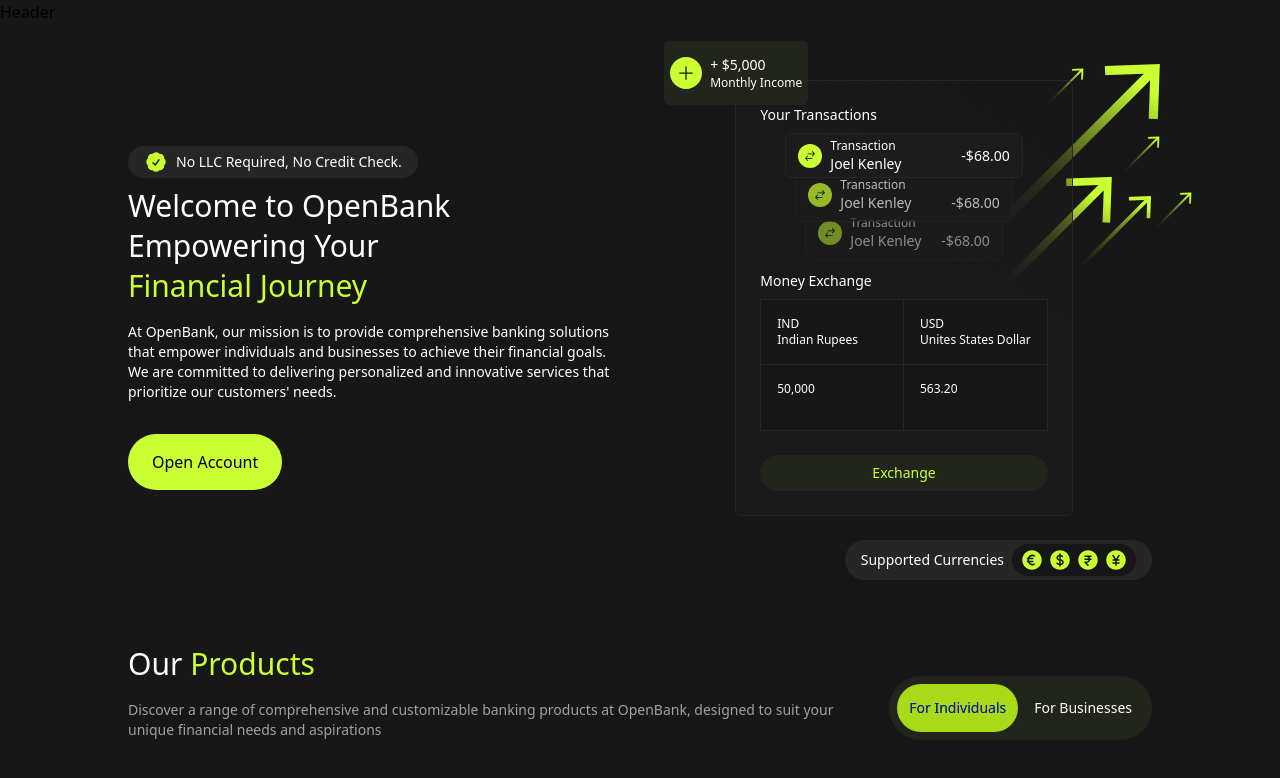
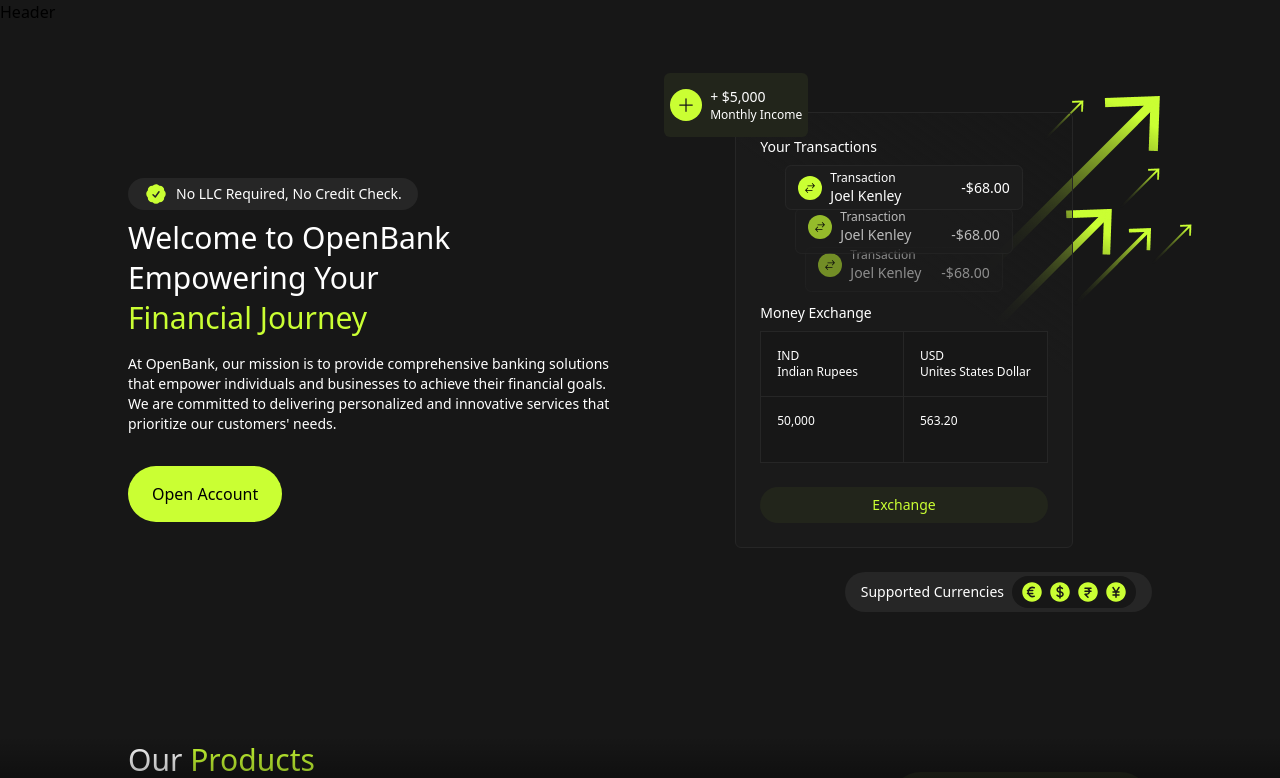
Before and after one commit to pranav605/OpenBank, a React (Vite) app: page / in a window 1280 px wide. Shown: the top 778 px of the page. Built offline with nearby package versions, Linux system fonts and the light colour scheme.

Commit message:
Added FAQ section

```diff
--- a/src/components/Footer.jsx
+++ b/src/components/Footer.jsx
@@ -32,7 +32,7 @@ const Footer = () => {
                     <MapPinIcon height={12} width={12} fill='#CAFF33' /> Canada
                 </motion.span>
             </motion.div>
-            <motion.div className='hidden md:flex flex-row w-4/5 justify-center items-center bg-neutral-900 p-4 rounded-full border border-neutral-700'>
+            <motion.div className='hidden md:flex flex-row w-4/5 justify-center items-center bg-neutral-900 p-4 rounded-full border border-neutral-700 mb-4'>
                 <motion.div className='flex flex-row justify-between w-full items-center'>
                     <motion.div className='flex flex-row items-center gap-2'>
                         <motion.a className='w-8 h-8 rounded-4xl accent-bg text-black flex gap-2 items-center justify-center'>
--- /dev/null
+++ b/src/pages/Landing/LandingFAQ.jsx
@@ -0,0 +1,110 @@
+import React, { useState } from 'react'
+import { AnimatePresence, motion } from "motion/react"
+import { ArrowDownIcon, ChevronDownIcon } from '@heroicons/react/24/solid';
+
+export const faqs = [
+    {
+        id: 1,
+        question: "How do I open an account with OpenBank?",
+        answer:
+            'Opening an account with OpenBank is easy. Simply visit our website and click on the "Open an Account" button. Follow the prompts, provide the required information, and complete the application process. If you have any questions or need assistance, our customer support team is available to help.',
+    },
+    {
+        id: 2,
+        question: "What types of accounts does OpenBank offer?",
+        answer:
+            "OpenBank offers a range of accounts including savings accounts, checking accounts, business accounts, and student-friendly options. Each is designed with features to suit different financial needs.",
+    },
+    {
+        id: 3,
+        question: "How secure is online banking with OpenBank?",
+        answer:
+            "We use advanced encryption, multi-factor authentication, and continuous monitoring to ensure your data and funds remain secure. Our team is dedicated to protecting your privacy and safety online.",
+    },
+    {
+        id: 4,
+        question: "Can I access my account internationally?",
+        answer:
+            "Yes, OpenBank online and mobile banking can be accessed from anywhere in the world, as long as you have a secure internet connection. Be sure to enable travel notifications for added security.",
+    },
+    {
+        id: 5,
+        question: "Does OpenBank charge fees for money transfers?",
+        answer:
+            "Domestic transfers are free of charge. For international transfers, minimal fees may apply depending on the destination country and the chosen transfer method. Full details are available in our pricing guide.",
+    },
+    {
+        id: 6,
+        question: "How can I contact customer support?",
+        answer:
+            "You can reach our customer support team 24/7 via live chat, email, or by calling our toll-free number. We’re here to help with any questions or issues you may have.",
+    },
+];
+
+
+const LandingFAQ = () => {
+    const [showAll, setShowAll] = useState(false);
+
+    // Calculate how many items to show initially (2 rows)
+    const itemsToShow = showAll ? faqs.length : 4;
+    return (
+        <div className='flex text-center justify-center items-center md:text-start md:justify-start md:items-start flex-col w-full max-w-5xl my-16 md:p-0 p-2 gap-8'>
+            <div className='flex flex-col md:justify-start md:items-start justify-center items-center md:text-start text-center'>
+                <motion.h2 className="text-white text-3xl/10 font-medium">
+                    <motion.span className='accent-text'>Frequently</motion.span> Asked Questions
+                </motion.h2>
+                <motion.p className='text-sm font-light text-neutral-400 pt-4'>
+                    Still you have any questions? Contact our Team via support@openbank.com
+                </motion.p>
+            </div>
+            <AnimatePresence mode='wait'>
+                <motion.div layout className="grid md:grid-cols-2 grid-cols-1 gap-4"
+                    style={{ maxHeight: showAll ? "none" : "425px" }}>
+                    {faqs.slice(0, itemsToShow).map((d) => (
+                        QuestionCard(d.question, d.answer, d.id)
+                    ))}
+                </motion.div>
+                {!showAll && (
+                    <div
+                        className="pointer-events-none absolute bottom-0 left-0 w-full h-16"
+                        style={{
+                            background:
+                                "linear-gradient(to top, rgba(0,0,0,0.5), rgba(0,0,0,0))",
+                        }}
+                    />
+                )}
+
+                {/* Button to toggle showing more */}
+                {faqs.length > 4 && (
+                    <motion.div layout className='flex flex-col w-full justify-center items-center md:text-start text-center'>
+                        <button
+                            className="-mt-14 px-8 py-4 border flex flex-row gap-2 items-center justify-center border-neutral-800 rounded-full bg-neutral-900 text-sm text-white text-light cursor-pointer"
+                            onClick={() => setShowAll(!showAll)}
+                        >
+                            {showAll ? "Show Less" : "Show More"}
+                            <motion.span
+                                animate={{ rotate: showAll ? 180 : 0 }}
+                                transition={{ duration: 0.3 }}
+                                className="flex items-center"
+                            >
+                                <ChevronDownIcon height={16} width={16} />
+                            </motion.span>
+                        </button>
+                    </motion.div>
+
+                )}
+            </AnimatePresence>
+        </div>
+    )
+}
+
+const QuestionCard = (q, a, k) => {
+    return (
+        <motion.div key={k} className='border border-neutral-800 rounded-md p-8 flex flex-col divide divide-y-2 divide-neutral-800'>
+            <motion.p className='text-sm font-medium text-white pb-4'>{q}</motion.p>
+            <motion.p className='text-sm font-light text-neutral-400 pt-6 '>{a}</motion.p>
+        </motion.div>
+    )
+}
+
+export default LandingFAQ
--- a/src/pages/Landing/LandingHero.jsx
+++ b/src/pages/Landing/LandingHero.jsx
@@ -6,7 +6,7 @@ import CurrenciesPill from '../../components/CurrenciesPill'
 
 const LandingHero = () => {
     return (
-        <div className='flex flex-col md:flex-row max-w-5xl m-auto gap-8 text-white mt-8 mb-8 '>
+        <div className='flex flex-col md:flex-row max-w-5xl m-auto gap-8 text-white my-16 md:p-0 p-2'>
             <div className='flex flex-col md:flex-1/2 justify-center items-center gap-2 text-center md:text-start md:items-start'>
                 <CheckedPill />
                 <motion.h1 className='text-3xl/10 font-medium'>
--- a/src/pages/Landing/LandingPage.jsx
+++ b/src/pages/Landing/LandingPage.jsx
@@ -3,6 +3,7 @@ import LandingHero from './LandingHero'
 import LandingProducts from './LandingProducts'
 import LandingUseCases from './LandingUseCases'
 import LandingFeatures from './LandingFeatures'
+import LandingFAQ from './LandingFAQ'
 
 export const LandingPage = () => {
   return (
@@ -11,6 +12,7 @@ export const LandingPage = () => {
         <LandingProducts/>
         <LandingUseCases/>
         <LandingFeatures/>
+        <LandingFAQ/>
     </div>
   )
 }
--- a/src/pages/Landing/LandingProducts.jsx
+++ b/src/pages/Landing/LandingProducts.jsx
@@ -5,7 +5,7 @@ import { ArchiveBoxArrowDownIcon, BanknotesIcon, BriefcaseIcon } from '@heroicon
 const LandingProducts = () => {
     const [activeTab, setActiveTab] = useState('ind');
     return (
-        <div className='flex flex-col mt-8 mb-8 text-white w-full max-w-5xl mx-auto'>
+        <div className='flex flex-col my-16 text-white w-full max-w-5xl mx-auto md:p-0 p-2'>
             <div className='flex flex-col md:flex-row justify-center items-center text-center gap-8 md:text-start md:justify-between md:items-end w-full'>
                 <div className='flex flex-col gap-4'>
                     <motion.h1 className='text-white text-3xl/10 font-medium'>
--- a/src/pages/Landing/LandingUseCases.jsx
+++ b/src/pages/Landing/LandingUseCases.jsx
@@ -5,7 +5,7 @@ import React from 'react'
 
 const LandingUseCases = () => {
     return (
-        <div className='flex text-center justify-center items-center md:text-start md:justify-start md:items-start flex-col w-full max-w-5xl'>
+        <div className='flex text-center justify-center items-center md:text-start md:justify-start md:items-start flex-col w-full max-w-5xl my-16 md:p-0 p-2'>
             <motion.h2 className="accent-text text-3xl/10 font-medium">
                 Use Cases
             </motion.h2>
```
Also changed, not shown: src/pages/Landing/LandingFeatures.jsx (+4 -4 lines).
